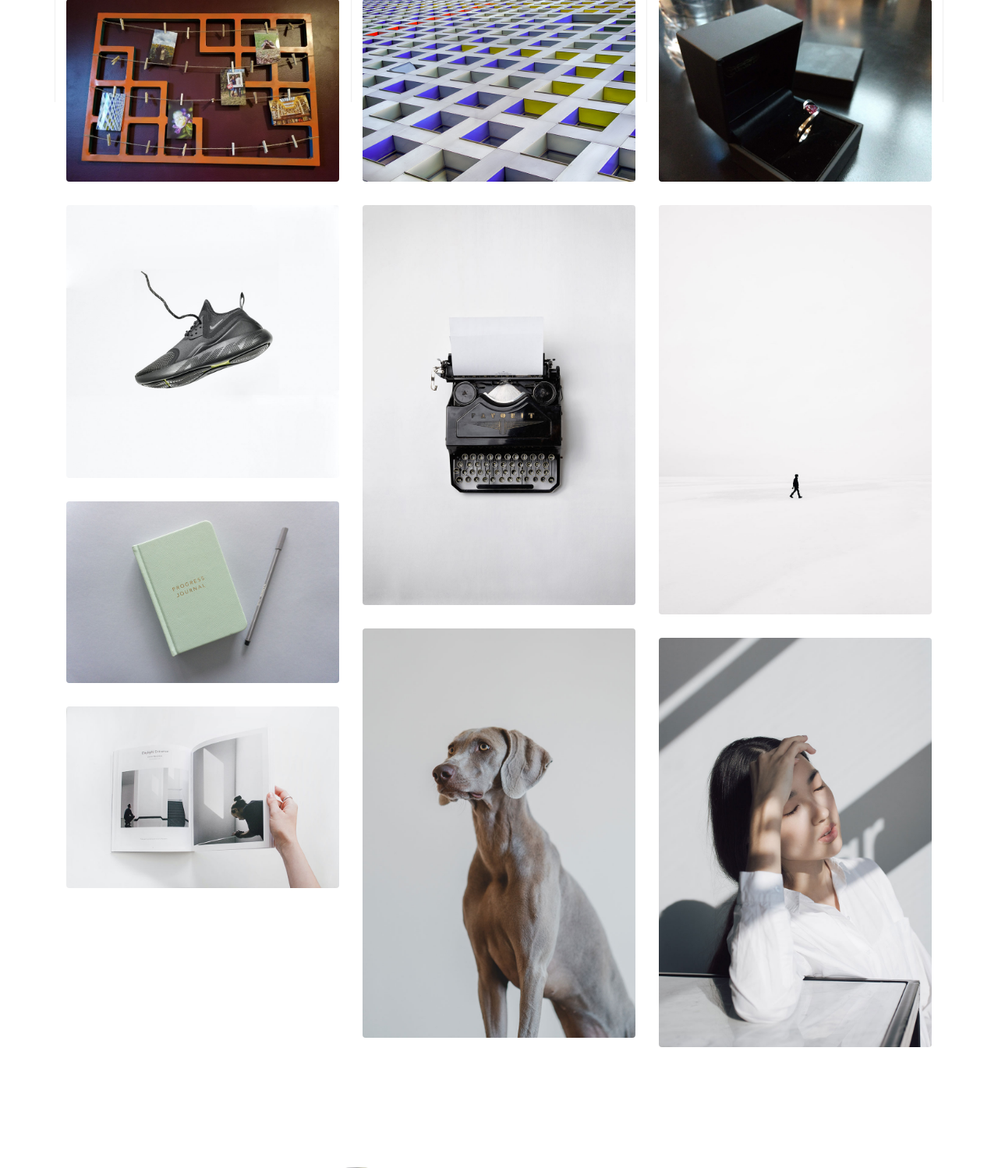
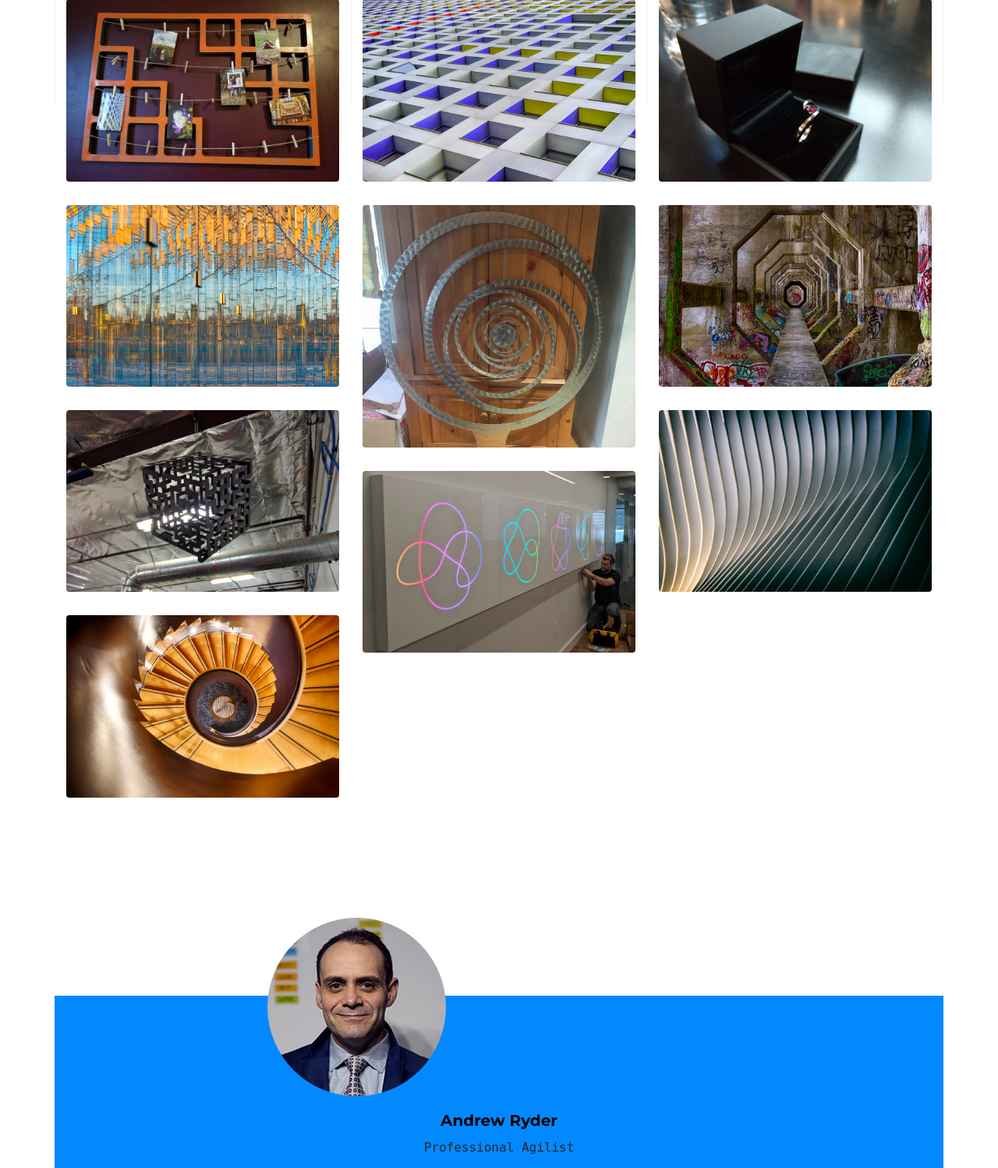
Before and after one commit to andrewtryder/andrewtryder-website, a Flask app: page / in a window 1280 px wide. Shown: the part 669-2167 px from the top of the page at 78% size. Run offline with Flask 2, Linux system fonts and the light colour scheme; some libraries are stand-ins or nearby versions; some web fonts are replaced.

Commit message:
Update portfolio and HTML

```diff
--- a/templates/index.html
+++ b/templates/index.html
@@ -133,7 +133,7 @@
                 <span class="wrap-icon icon-link2"></span>
                 <div class="portfolio-item-content">
                   <h3>Sculpture: Shifty</h3>
-                  <p>Plasma cut and press-bent steel</p>
+                  <p>Plasma-cut and press-bent steel</p>
                 </div>
               </div>
               <img src="images/shifty1.jpg" class="lazyload  img-fluid" alt="Images" />
@@ -198,11 +198,11 @@
               <div class="overlay">
                 <span class="wrap-icon icon-link2"></span>
                 <div class="portfolio-item-content">
-                  <h3>Nike Shoe</h3>
-                  <p>illustration, application</p>
+                  <h3>Photography: Tata Hall (Harvard)</h3>
+                  <p>Boston, MA</p>
                 </div>
               </div>
-              <img src="images/img_7.jpg" class="lazyload  img-fluid" alt="Images" />
+              <img src="images/tatahall4.jpg" class="lazyload  img-fluid" alt="Images" />
             </a>
           </div>
 
@@ -211,11 +211,11 @@
               <div class="overlay">
                 <span class="wrap-icon icon-link2"></span>
                 <div class="portfolio-item-content">
-                  <h3>Old Typewriter</h3>
-                  <p>web, branding</p>
+                  <h3>Sculpture: Arrotrans</h3>
+                  <p>Water-jet cut Stainless Steel</p>
                 </div>
               </div>
-              <img src="images/img_8.jpg" class="lazyload  img-fluid" alt="Images" />
+              <img src="images/arrotrans.jpg" class="lazyload  img-fluid" alt="Images" />
             </a>
           </div>
 
@@ -224,11 +224,11 @@
               <div class="overlay">
                 <span class="wrap-icon icon-link2"></span>
                 <div class="portfolio-item-content">
-                  <h3>Walking Man</h3>
-                  <p>web, branding</p>
+                  <h3>Photography: Sith Academy</h3>
+                  <p>Pittsfield, MA</p>
                 </div>
               </div>
-              <img src="images/img_9.jpg" class="lazyload  img-fluid" alt="Images" />
+              <img src="images/sithacademy1.jpg" class="lazyload  img-fluid" alt="Images" />
             </a>
           </div>
 
@@ -237,11 +237,11 @@
               <div class="overlay">
                 <span class="wrap-icon icon-link2"></span>
                 <div class="portfolio-item-content">
-                  <h3>Progress Journal</h3>
-                  <p>web, branding</p>
+                  <h3>Sculpture: Hilbert Cube</h3>
+                  <p>Plasma-cut steel, TIG welded</p>
                 </div>
               </div>
-              <img src="images/img_10.jpg" class="lazyload  img-fluid" alt="Images" />
+              <img src="images/hc1.jpg" class="lazyload  img-fluid" alt="Images" />
             </a>
           </div>
 
@@ -250,11 +250,11 @@
               <div class="overlay">
                 <span class="wrap-icon icon-link2"></span>
                 <div class="portfolio-item-content">
-                  <h3>The Dog</h3>
-                  <p>web, branding</p>
+                  <h3>Photography: Occulus</h3>
+                  <p>New York, New York</p>
                 </div>
               </div>
-              <img src="images/img_11.jpg" class="lazyload  img-fluid" alt="Images" />
+              <img src="images/occulus.jpg" class="lazyload  img-fluid" alt="Images" />
             </a>
           </div>
 
@@ -263,11 +263,11 @@
               <div class="overlay">
                 <span class="wrap-icon icon-link2"></span>
                 <div class="portfolio-item-content">
-                  <h3>Beautiful Woman</h3>
-                  <p>web, branding</p>
+                  <h3>Sculpture: Relay Theraputics</h3>
+                  <p>CNC-cut aluminum enclosure with color-changing LEDs</p>
                 </div>
               </div>
-              <img src="images/img_12.jpg" class="lazyload  img-fluid" alt="Images" />
+              <img src="images/relaytx.jpg" class="lazyload  img-fluid" alt="Images" />
             </a>
           </div>
 
@@ -276,11 +276,11 @@
               <div class="overlay">
                 <span class="wrap-icon icon-link2"></span>
                 <div class="portfolio-item-content">
-                  <h3>Book Binding</h3>
-                  <p>web, branding</p>
+                  <h3>Photography: Harvard CGIS</h3>
+                  <p>Cambridge, MA</p>
                 </div>
               </div>
-              <img src="images/img_2.jpg" class="lazyload  img-fluid" alt="Images" />
+              <img src="images/cgis.jpg" class="lazyload  img-fluid" alt="Images" />
             </a>
           </div>
 
```
Also changed, not shown: static/images/arrotrans.jpg (added), static/images/cgis.jpg (added), static/images/hc1.jpg (added), static/images/isec12.jpg (added), static/images/occulus.jpg (added), static/images/relaytx.jpg (added), static/images/simmonshall2.jpg (added), static/images/sithacademy1.jpg (added), static/images/tatahall4.jpg (added).
